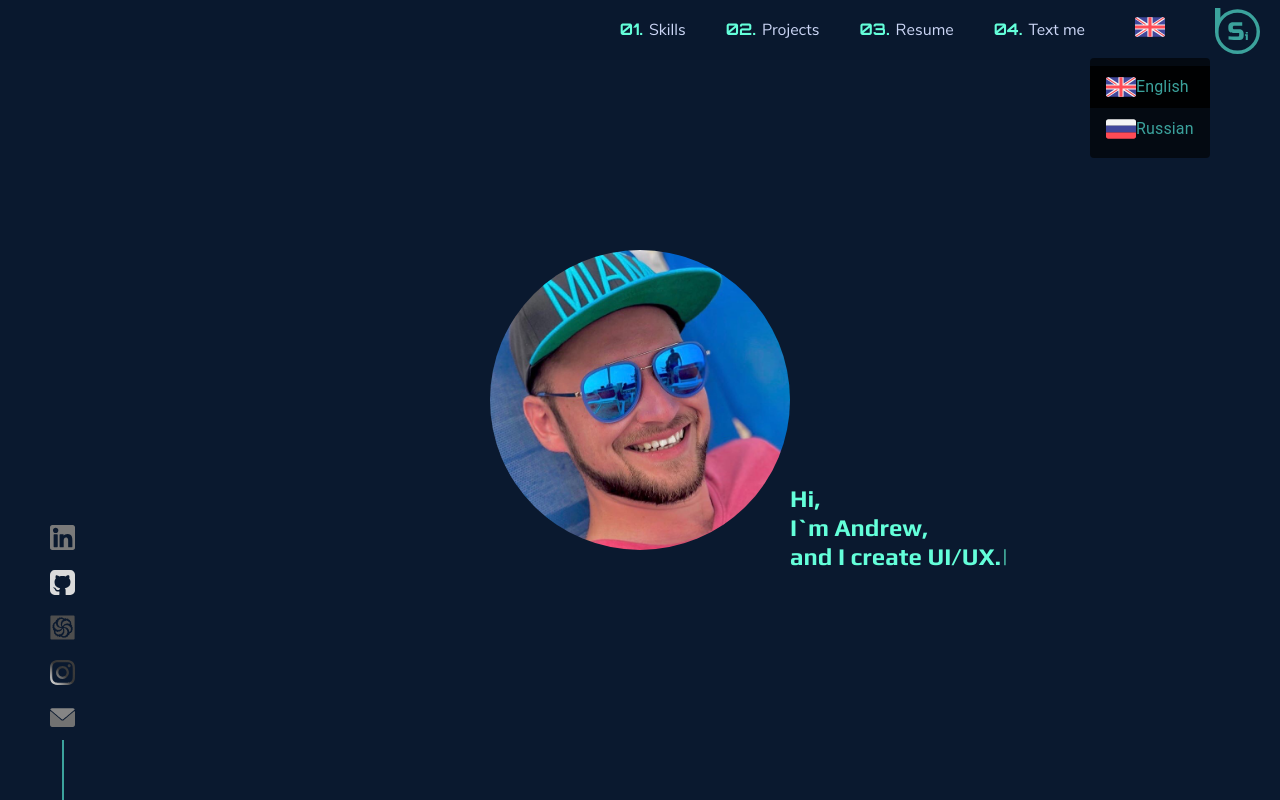
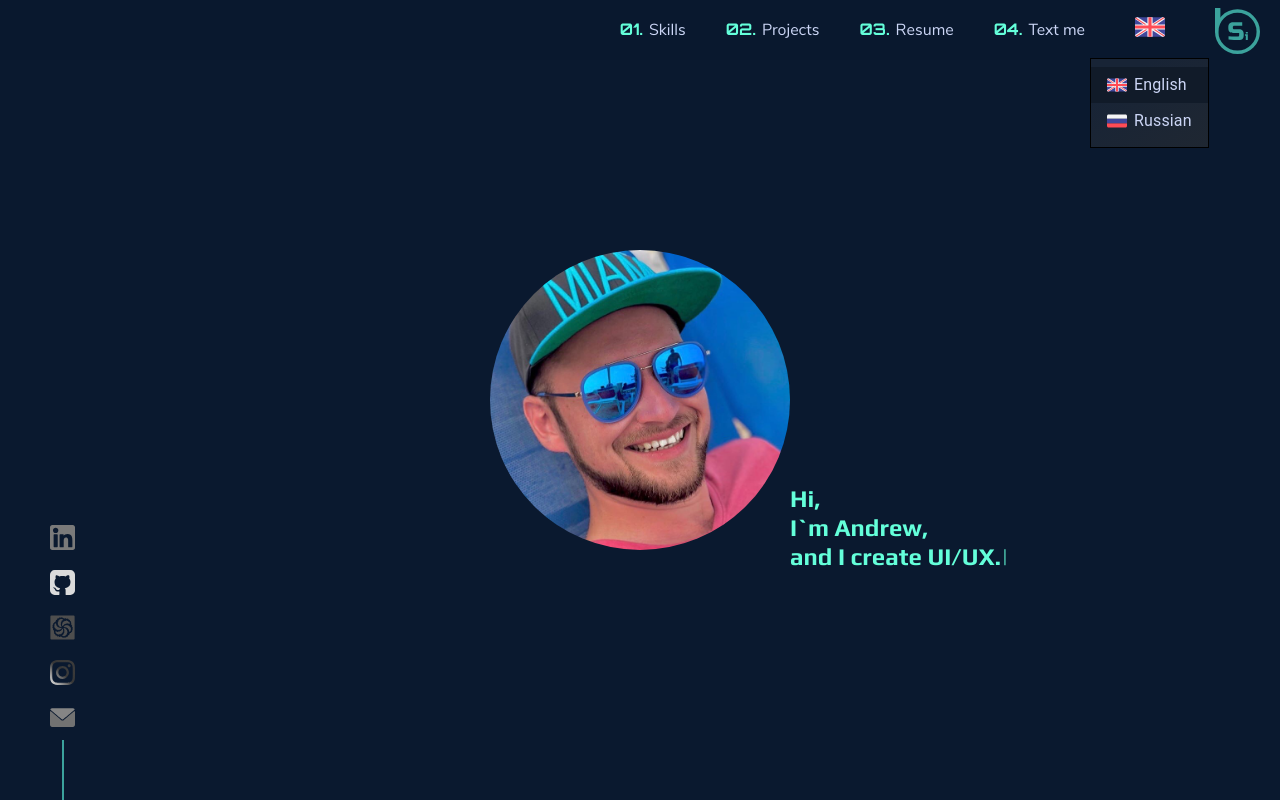
Before and after one commit to sibiryakov090591/portfolio_src, a React (Create React App) app: page / in a window 1280 px wide. Both pictures are taken after a click on the element 1150 px from the left and 30 px from the top of the page. Shown: the top 800 px of the page. Built offline with nearby package versions, Linux system fonts and the light colour scheme.

Commit message:
restyle lang menu

```diff
--- a/src/components/langMenu/LangMenu.tsx
+++ b/src/components/langMenu/LangMenu.tsx
@@ -10,10 +10,10 @@ import ClickAwayListener from "@material-ui/core/ClickAwayListener";
 const LangMenu = () => {
   const classes = useStyles();
   const appTheme = useAppTheme();
-  const { i18n } = useI18n();
+  const { t, i18n } = useI18n("lang");
 
-  const [anchorEl, setAnchorEl] = React.useState<null | HTMLElement>(null);
-  const open = Boolean(anchorEl);
+  const anchorEl = React.useRef(null);
+  const [open, setOpen] = React.useState(false);
   const id = open ? "simple-popper" : undefined;
 
   const handleChangeLocale = (locale: "en" | "ru") => {
@@ -21,12 +21,12 @@ const LangMenu = () => {
     localStorage.setItem("locale", locale);
   };
 
-  const handleClick = (event: React.MouseEvent<HTMLElement>) => {
-    setAnchorEl(anchorEl ? null : event.currentTarget);
+  const handleClick = () => {
+    setOpen(!open);
   };
 
   const handleClose = () => {
-    setAnchorEl(null);
+    setOpen(false);
   };
 
   return (
@@ -34,6 +34,7 @@ const LangMenu = () => {
       <div
         className={`${classes.langBlock} ${appTheme.link}`}
         onClick={handleClick}
+        ref={anchorEl}
       >
         <div>
           {i18n.language === "en" ? (
@@ -44,13 +45,13 @@ const LangMenu = () => {
         </div>
       </div>
       <Popper
-        placement="bottom"
+        placement={"bottom"}
         role={undefined}
         transition
         disablePortal
         id={id}
         open={open}
-        anchorEl={anchorEl}
+        anchorEl={anchorEl.current}
       >
         <ClickAwayListener onClickAway={handleClose}>
           <MenuList
@@ -61,16 +62,26 @@ const LangMenu = () => {
             <MenuItem
               className={appTheme.selectMenuItem}
               onClick={() => handleChangeLocale("en")}
+              selected={i18n.language === "en"}
             >
-              <img className={classes.langFlag} src={flag_en} alt="flag_en" />
-              English
+              <img
+                className={classes.langFlagItem}
+                src={flag_en}
+                alt="flag_en"
+              />
+              <span className={classes.text}>{t("en")}</span>
             </MenuItem>
             <MenuItem
               className={appTheme.selectMenuItem}
               onClick={() => handleChangeLocale("ru")}
+              selected={i18n.language === "ru"}
             >
-              <img className={classes.langFlag} src={flag_ru} alt="flag_ru" />
-              Russian
+              <img
+                className={classes.langFlagItem}
+                src={flag_ru}
+                alt="flag_ru"
+              />
+              <span className={classes.text}>{t("ru")}</span>
             </MenuItem>
           </MenuList>
         </ClickAwayListener>
--- a/src/components/langMenu/styles.ts
+++ b/src/components/langMenu/styles.ts
@@ -15,6 +15,12 @@ export const useStyles = makeStyles((theme: AppTheme & Theme) => ({
       width: 45,
     },
   },
+  langFlagItem: {
+    width: 20,
+  },
+  text: {
+    marginLeft: 7,
+  },
 }));
 
 export default "styles";
--- a/src/services/en/translation.json
+++ b/src/services/en/translation.json
@@ -4,6 +4,10 @@
     "projects": "Projects",
     "resume": "Resume",
     "text_me": "Text me"
+  },
+  "lang": {
+    "ru": "Russian",
+    "en": "English"
   },
   "hero": {
     "line_1": "Hi",
--- a/src/services/ru/translation.json
+++ b/src/services/ru/translation.json
@@ -4,6 +4,10 @@
     "projects": "Проекты",
     "resume": "Резюме",
     "text_me": "Написать мне"
+  },
+  "lang": {
+    "ru": "Русский",
+    "en": "Английский"
   },
   "hero": {
     "line_1": "Привет",
--- a/src/themes/ThemeStyles.ts
+++ b/src/themes/ThemeStyles.ts
@@ -17,10 +17,13 @@ const themeStyles = makeStyles((theme: AppTheme & Theme) => ({
     },
   },
   selectMenu: {
-    borderRadius: 4,
-    backgroundColor: theme.palette.select.background,
+    border: "1px solid",
+    background:
+      "linear-gradient(146deg, rgba(24,36,54,1) 25%, rgba(31,39,50,1) 100%)",
   },
   selectMenuItem: {
+    display: "flex",
+    alignItems: "center",
     color: theme.palette.select.text,
     "&:hover": {
       backgroundColor: theme.palette.select.hover,
--- a/src/themes/palette.js
+++ b/src/themes/palette.js
@@ -20,10 +20,10 @@ export default {
     green: "#3ba29c",
   },
   select: {
-    background: "rgba(0,0,0,0.6)",
-    hover: "rgba(0,0,0,0.9)",
-    focus: "rgba(0,0,0,0.9)",
-    text: "#3ba29c",
+    background: "rgba(0,0,0,0.4)",
+    hover: "rgb(12,22,34)",
+    focus: "rgb(17,27,41)",
+    text: "#ccd6f6",
   },
   outline: "#9932cc",
 
```
